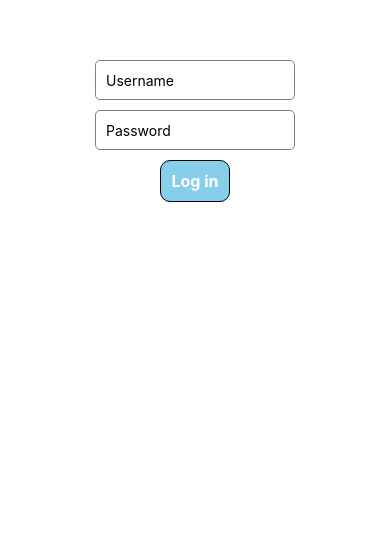
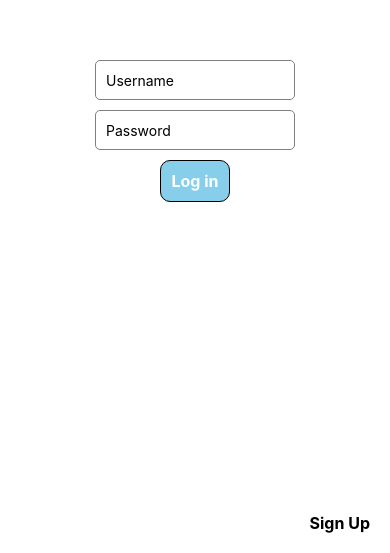
Before and after one commit to Adpro813/Real-app, a React Native app in the folder myapp/: screen / in a window 390 px wide. Shown: the part 291-844 px from the top of the page. Built offline with nearby package versions, Linux system fonts and the light colour scheme.

Commit message:
Addition of signup screen on start screen

```diff
--- a/myapp/App.js
+++ b/myapp/App.js
@@ -58,6 +58,10 @@ function LogInScreen({ navigation }) {
       >
         <Text style={styles.logInText}>Log in</Text>
       </TouchableOpacity>
+      <Text style={styles.signUpText}
+      onPress = {() => navigation.navigate('SignUpScreen')}>
+        Sign Up
+      </Text>
     </View>
   );
 }
@@ -70,12 +74,21 @@ const HomeScreen = ({ navigation }) => {
   );
 }
 
+const SignUpScreen = ({ navigation }) => {
+  return (
+    <View style={styles.container}>
+      <Text>Sign Up Screen</Text>
+    </View>
+  );
+}
+
 const AppNavigator = () => {
   return (
     <Stack.Navigator initialRouteName="LoadingScreen">
       <Stack.Screen name="LoadingScreen" component={LoadingScreen} options={{ headerShown: false }} />
       <Stack.Screen name="Start Screen" component={LogInScreen} options={{ headerShown: false }} />
       <Stack.Screen name="HomeScreen" component={HomeScreen} options={{ headerShown: false }} />
+      <Stack.Screen name="SignUpScreen" component={SignUpScreen} options={{ headerShown: false }} />
     </Stack.Navigator>
   );
 };
@@ -109,4 +122,12 @@ const styles = StyleSheet.create({
     padding: 10,
     marginBottom: 10,
   },
+  signUpText: {
+    fontSize: 16,
+    fontColor: 'gray',
+    fontWeight: 'bold',
+    bottom: 20,
+    right: 20,
+    position: 'absolute',
+  },
 });
```
